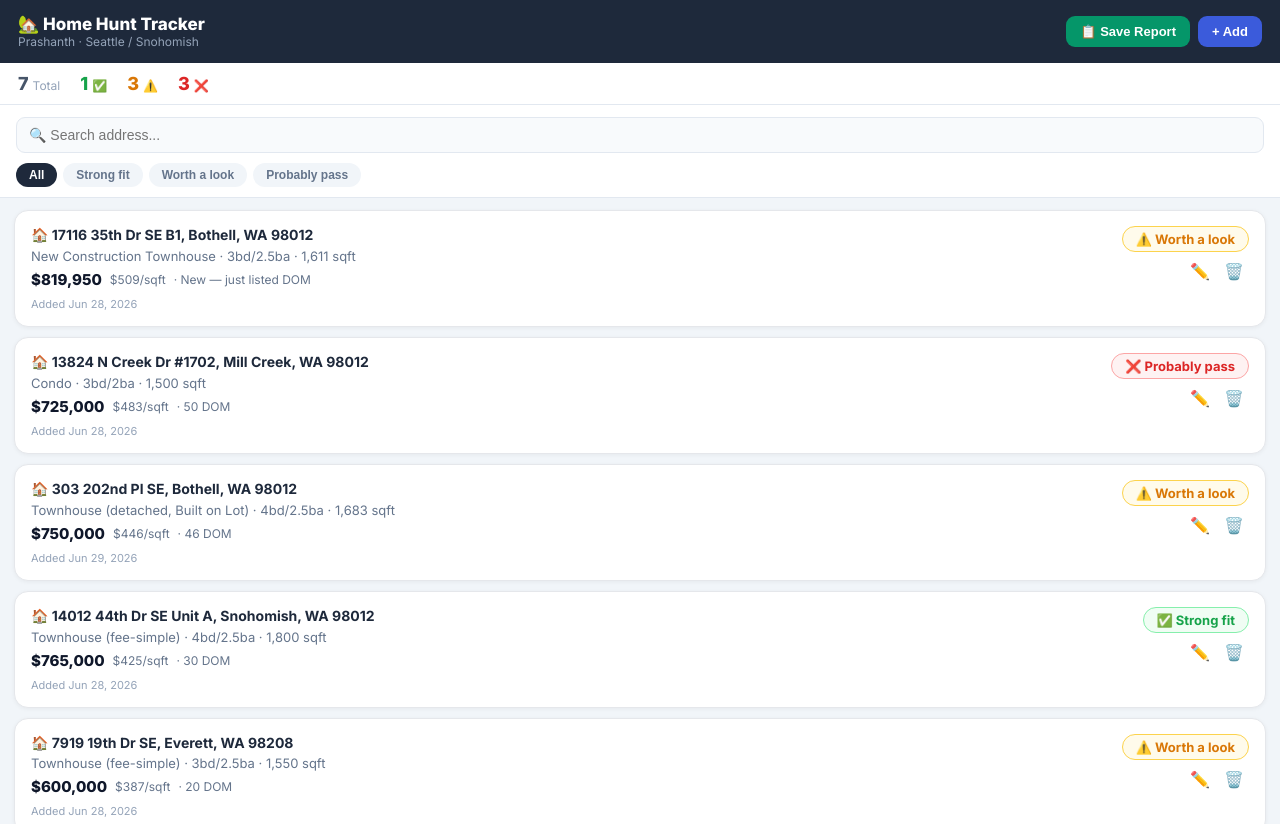
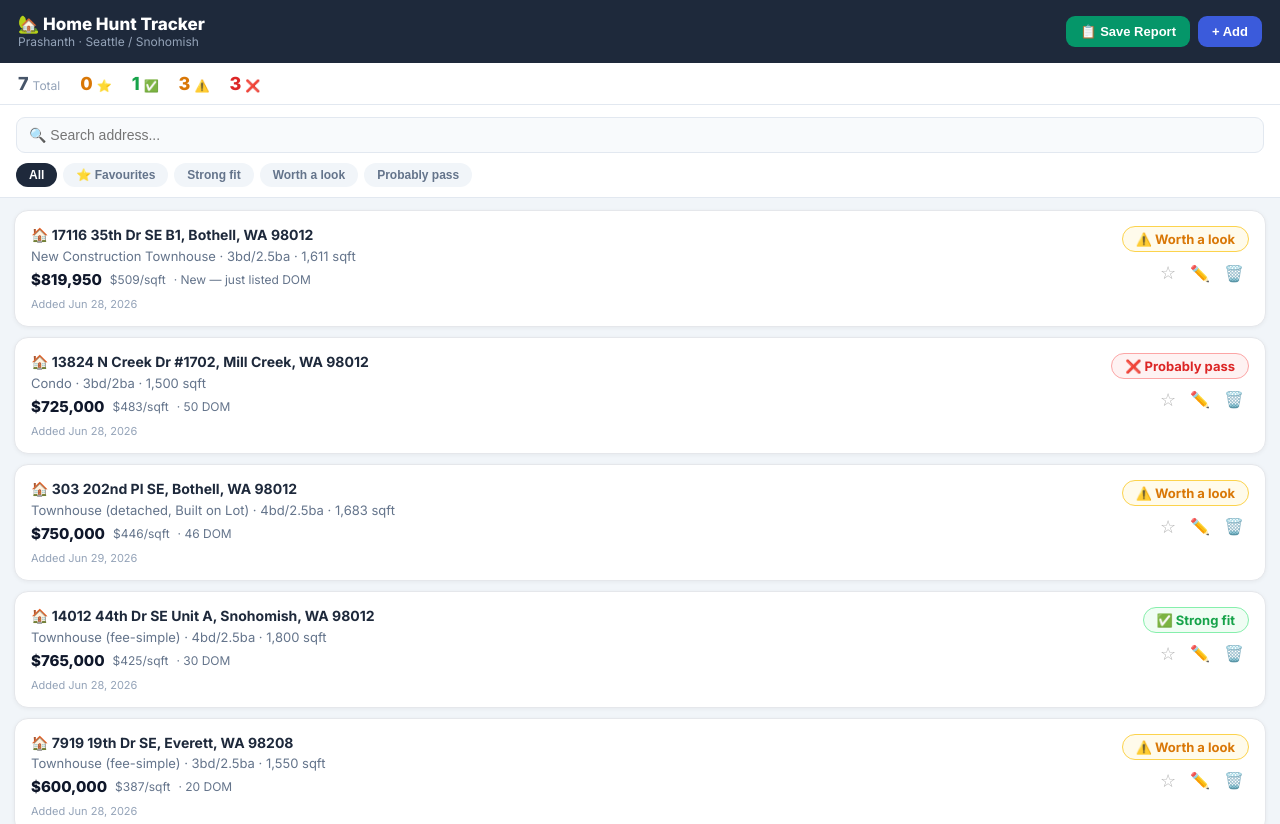
Before and after one commit to pnaika/home-hunt, a React (Vite) app: page / in a window 1280 px wide. Shown: the top 824 px of the page. Built offline with nearby package versions, Linux system fonts and the light colour scheme; no server answers; the database is empty.

Commit message:
add favourites feature
- ⭐ / ☆ button on every card and in detail sheet header
- Tap to toggle — persists to Supabase immediately
- Stats bar shows favourite count
- Filter bar: 'All | ⭐ Favourites | Strong fit | Worth a look | Probably pass'
- Toast confirms add/remove

```diff
--- a/src/App.jsx
+++ b/src/App.jsx
@@ -74,13 +74,22 @@ export default function App() {
     setToast('🗑️ Property removed')
   }
 
+  async function handleFav(property) {
+    const updated = { ...property, favourite: !property.favourite }
+    await upsertProperty(updated)
+    setProperties(prev => prev.map(p => p.id === updated.id ? updated : p))
+    if (selected?.id === updated.id) setSelected(updated)
+    setToast(updated.favourite ? '⭐ Added to favourites' : '☆ Removed from favourites')
+  }
+
   const filtered = properties.filter(p =>
-    (filter === 'All' || p.verdict === filter) &&
+    (filter === 'All' || p.verdict === filter || (filter === '⭐ Favourites' && p.favourite)) &&
     (!search || p.address.toLowerCase().includes(search.toLowerCase()))
   )
 
   const stats = {
     total: properties.length,
+    fav: properties.filter(p => p.favourite).length,
     strong: properties.filter(p => p.verdict === 'Strong fit').length,
     look: properties.filter(p => p.verdict === 'Worth a look').length,
     pass: properties.filter(p => p.verdict === 'Probably pass').length,
@@ -109,7 +118,7 @@ export default function App() {
 
       {/* Stats bar */}
       <div style={{ background: '#fff', borderBottom: '1px solid #e2e8f0', padding: '10px 18px', display: 'flex', gap: 20 }}>
-        {[['Total', stats.total, '#475569'], ['✅', stats.strong, '#16a34a'], ['⚠️', stats.look, '#d97706'], ['❌', stats.pass, '#dc2626']].map(([l, v, c]) => (
+        {[['Total', stats.total, '#475569'], ['⭐', stats.fav, '#d97706'], ['✅', stats.strong, '#16a34a'], ['⚠️', stats.look, '#d97706'], ['❌', stats.pass, '#dc2626']].map(([l, v, c]) => (
           <div key={l} style={{ display: 'flex', alignItems: 'baseline', gap: 4 }}>
             <span style={{ fontWeight: 800, fontSize: 18, color: c }}>{v}</span>
             <span style={{ fontSize: 12, color: '#94a3b8' }}>{l}</span>
@@ -125,7 +134,7 @@ export default function App() {
           style={{ width: '100%', boxSizing: 'border-box', border: '1.5px solid #e2e8f0', borderRadius: 9, padding: '9px 12px', fontSize: 14, background: '#f8fafc', outline: 'none', marginBottom: 10 }}
         />
         <div style={{ display: 'flex', gap: 6, flexWrap: 'wrap' }}>
-          {['All', 'Strong fit', 'Worth a look', 'Probably pass'].map(f => (
+          {['All', '⭐ Favourites', 'Strong fit', 'Worth a look', 'Probably pass'].map(f => (
             <button key={f} onClick={() => setFilter(f)} style={{
               background: filter === f ? '#1e293b' : '#f1f5f9',
               color: filter === f ? '#fff' : '#64748b',
@@ -153,6 +162,7 @@ export default function App() {
               onEdit={p => { setEditing(p); setFormOpen(true) }}
               onDelete={setDeleteTarget}
               onSelect={setSelected}
+              onFav={handleFav}
             />
           ))
         )}
@@ -179,6 +189,7 @@ export default function App() {
                 property={selected}
                 onEdit={p => { setSelected(null); setEditing(p); setFormOpen(true) }}
                 onDelete={p => { setSelected(null); setDeleteTarget(p) }}
+                onFav={handleFav}
               />
             </div>
           </div>
--- a/src/components/DetailPanel.jsx
+++ b/src/components/DetailPanel.jsx
@@ -49,7 +49,7 @@ function TextBlk({ bg, border, text }) {
   )
 }
 
-export function DetailPanel({ property, onEdit, onDelete }) {
+export function DetailPanel({ property, onEdit, onDelete, onFav }) {
   if (!property) return null
 
   const fmt$ = v => v && !isNaN(v) ? `$${Number(v).toLocaleString()}` : v || null
@@ -68,6 +68,13 @@ export function DetailPanel({ property, onEdit, onDelete }) {
           <div style={{ color: '#64748b', fontSize: 14 }}>{property.propertyType}</div>
         </div>
         <div style={{ display: 'flex', gap: 8, flexShrink: 0 }}>
+          {onFav && (
+            <button onClick={() => onFav(property)} title={property.favourite ? 'Remove favourite' : 'Add to favourites'} style={{
+              background: property.favourite ? '#fefce8' : '#f8fafc',
+              border: property.favourite ? '1.5px solid #fde047' : '1.5px solid #e2e8f0',
+              borderRadius: 9, padding: '9px 14px', fontSize: 18, cursor: 'pointer',
+            }}>{property.favourite ? '⭐' : '☆'}</button>
+          )}
           <button onClick={() => onEdit(property)} style={{
             background: '#3b5bdb', color: '#fff', border: 'none',
             borderRadius: 9, padding: '9px 16px', fontWeight: 700, fontSize: 14, cursor: 'pointer',
--- a/src/components/PropertyCard.jsx
+++ b/src/components/PropertyCard.jsx
@@ -1,6 +1,6 @@
 import { VerdictBadge } from './VerdictBadge.jsx'
 
-export function PropertyCard({ property, onEdit, onDelete, onSelect }) {
+export function PropertyCard({ property, onEdit, onDelete, onSelect, onFav }) {
   return (
     <div
       onClick={() => onSelect(property)}
@@ -32,6 +32,11 @@ export function PropertyCard({ property, onEdit, onDelete, onSelect }) {
           <VerdictBadge verdict={property.verdict} />
           <div style={{ display: 'flex', gap: 4 }}>
             <button
+              onClick={e => { e.stopPropagation(); onFav(property) }}
+              title={property.favourite ? 'Remove favourite' : 'Add to favourites'}
+              style={{ background: 'none', border: 'none', cursor: 'pointer', fontSize: 18, padding: '2px 5px', opacity: property.favourite ? 1 : 0.3, transition: 'opacity 0.15s' }}
+            >{property.favourite ? '⭐' : '☆'}</button>
+            <button
               onClick={e => { e.stopPropagation(); onEdit(property) }}
               style={{ background: 'none', border: 'none', cursor: 'pointer', fontSize: 16, padding: '2px 5px' }}
             >✏️</button>
```
